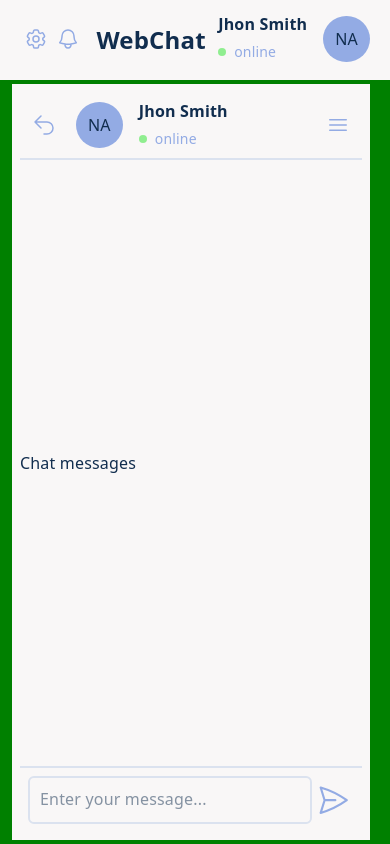
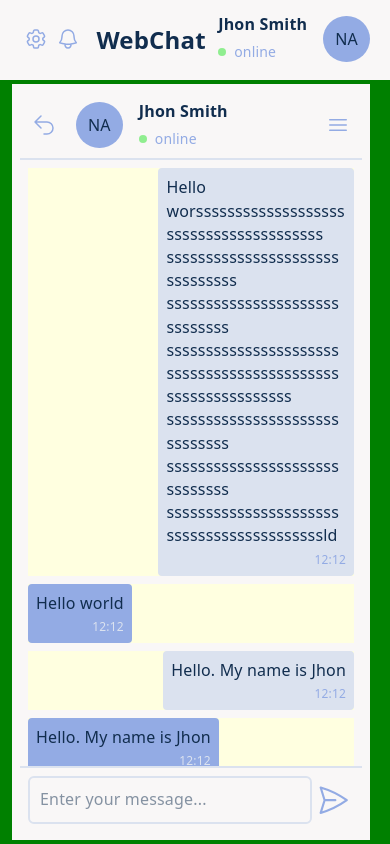
Before and after one commit to Neketobro/WebChat, a React (Vite) app in the folder WebChat/: page / in a window 390 px wide. Built offline with nearby package versions, Linux system fonts and the light colour scheme.

Commit message:
add new components - message bubble, chat message; styled him; add overflow for main components; make responsive size

```diff
--- a/WebChat/src/components/chat/ChatMessage/ChatMessage.tsx
+++ b/WebChat/src/components/chat/ChatMessage/ChatMessage.tsx
@@ -1,5 +1,28 @@
-export function ChatMessage() {
-    return (
-        <>ChatMessage</>
-    )
+type Props = {
+  //   id: string;
+  text: string;
+  owner: "sent" | "received";
+  date ?: string;
+};
+
+export function ChatMessage({ owner, text, date = "12:12" }: Props) {
+  const stylesContainer = {
+    sent: "bg-(--accent-bg)",
+    received: "bg-(--social-bg)",
+  };
+
+  const stylesText = {
+    sent: "text-(--text-h)",
+    received: "text-(--accent-bg)",
+  };
+
+  return (
+    <div className={`w-full bg-[lightyellow] flex ${owner === 'sent' ? "justify-end" : "justify-start"}`}>
+      <div className={`w-max max-w-3/5 p-2 rounded-sm wrap-break-word ${stylesContainer[owner]}`}>
+        {text}
+        <p className={`${stylesText[owner]} mt-1 text-xs text-end`}>{date}</p>
+      </div>
+
+    </div>
+  );
 }
--- a/WebChat/src/components/layout/ChatWindow/ChatWindow.tsx
+++ b/WebChat/src/components/layout/ChatWindow/ChatWindow.tsx
@@ -1,4 +1,5 @@
 import { ChatFooter, ChatHeader } from "../../chat";
+import { MessageBubble } from "../MessageBubble";
 
 type Props = {
   openUserSidebar: () => void;
@@ -27,7 +28,9 @@ export function ChatWindow({ openUserSidebar, isOpenUserProfileSB, chatOpen, onC
           >
             <ChatHeader onCloseChat={onCloseChat} openUserSidebar={openUserSidebar} />
           </div>
-          <div>Chat messages</div>
+          <div className="flex-1 min-h-0">
+            <MessageBubble />
+          </div>
           <div className="p-2 border-t-[2px] border-(--border) flex items-center">
             <ChatFooter />
           </div>
--- a/WebChat/src/components/layout/MessageBubble/MessageBubble.tsx
+++ b/WebChat/src/components/layout/MessageBubble/MessageBubble.tsx
@@ -2,8 +2,22 @@ import { ChatMessage } from "../../chat";
 
 export function MessageBubble() {
   return (
-    <>
-      <ChatMessage />
-    </>
+    <div className="h-full overflow-y-auto flex flex-col gap-2 p-2">
+      <ChatMessage text={"Hello worsssssssssssssssssssssssssssssssssssssss sssssssssssssssssssssssssssssss ssssssssssssssssssssssssssssss ssssssssssssssssssssssssssssssssssssssssssssssssssssssssssss ssssssssssssssssssssssssssssss ssssssssssssssssssssssssssssss ssssssssssssssssssssssssssssssssssssssssssld"} owner={"sent"} />
+      <ChatMessage text={"Hello world"} owner={"received"} />
+      <ChatMessage text={"Hello. My name is Jhon"} owner={"sent"} />
+      <ChatMessage text={"Hello. My name is Jhon"} owner={"received"} />
+      <ChatMessage text={"Hello. My name is Jhon"} owner={"sent"} />
+      <ChatMessage text={"Hello. My name is Jhon"} owner={"sent"} />
+      <ChatMessage text={"Hello. My name is Jhon"} owner={"received"} />
+      <ChatMessage text={"Lorem ipsum dolor sit amet consectetur adipisicing elit. Praesentium delectus ipsa possimus autem voluptatibus hic fugit maiores iste ut, dignissimos cumque itaque! Nulla officiis commodi perspiciatis harum ad beatae architecto."} owner={"received"} />
+      <ChatMessage text={"Hello. My name is Jhon"} owner={"received"} />
+      <ChatMessage text={"Hello. My name is Jhon"} owner={"received"} />
+      <ChatMessage text={"Hello. My name is Jhon"} owner={"received"} />
+      <ChatMessage text={"Hello. My name is Jhon"} owner={"sent"} />
+      <ChatMessage text={"Lorem ipsum dolor sit amet consectetur adipisicing elit. Praesentium delectus ipsa possimus autem voluptatibus hic fugit maiores iste ut, dignissimos cumque itaque! Nulla officiis commodi perspiciatis harum ad beatae architecto."} owner={"sent"} />
+      <ChatMessage text={"Hello. My name is Jhon"} owner={"sent"} />
+      <ChatMessage text={"Hello. My name is Jhon"} owner={"received"} />
+    </div>
   );
 }
```
